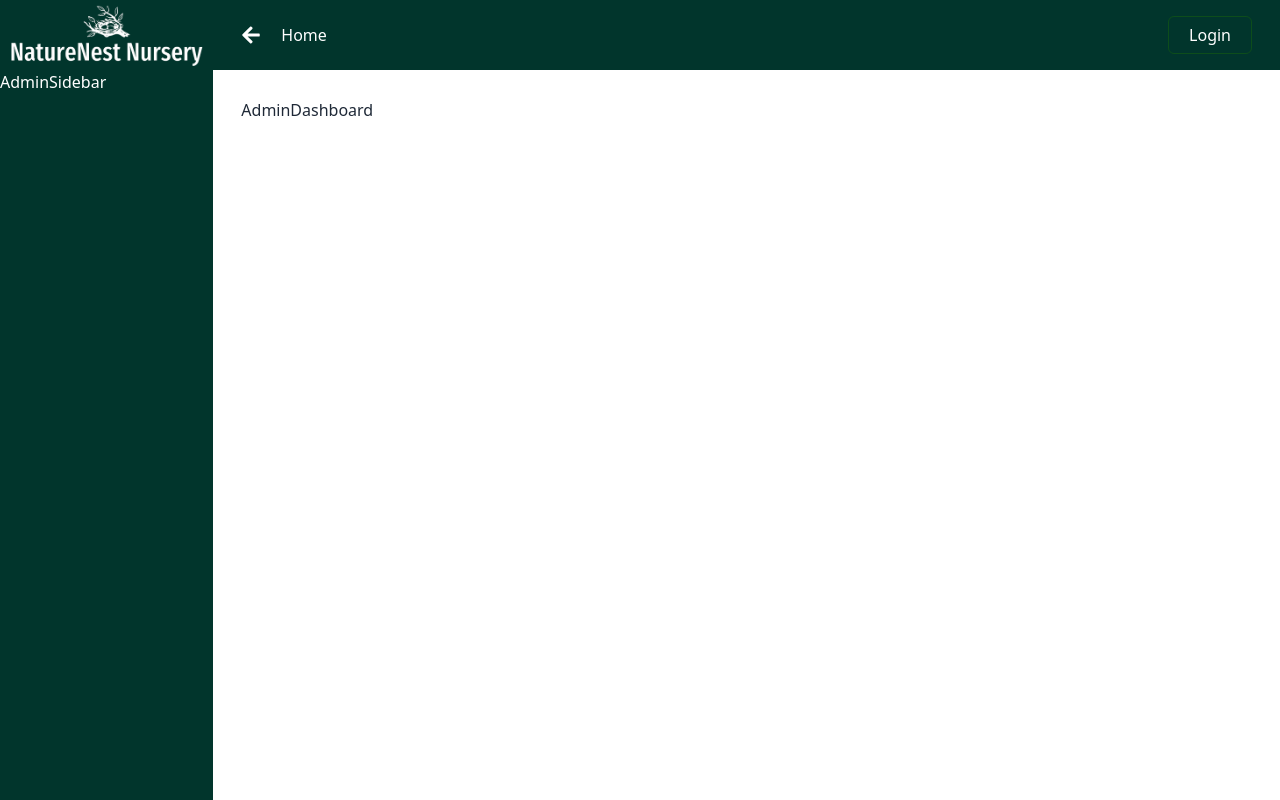
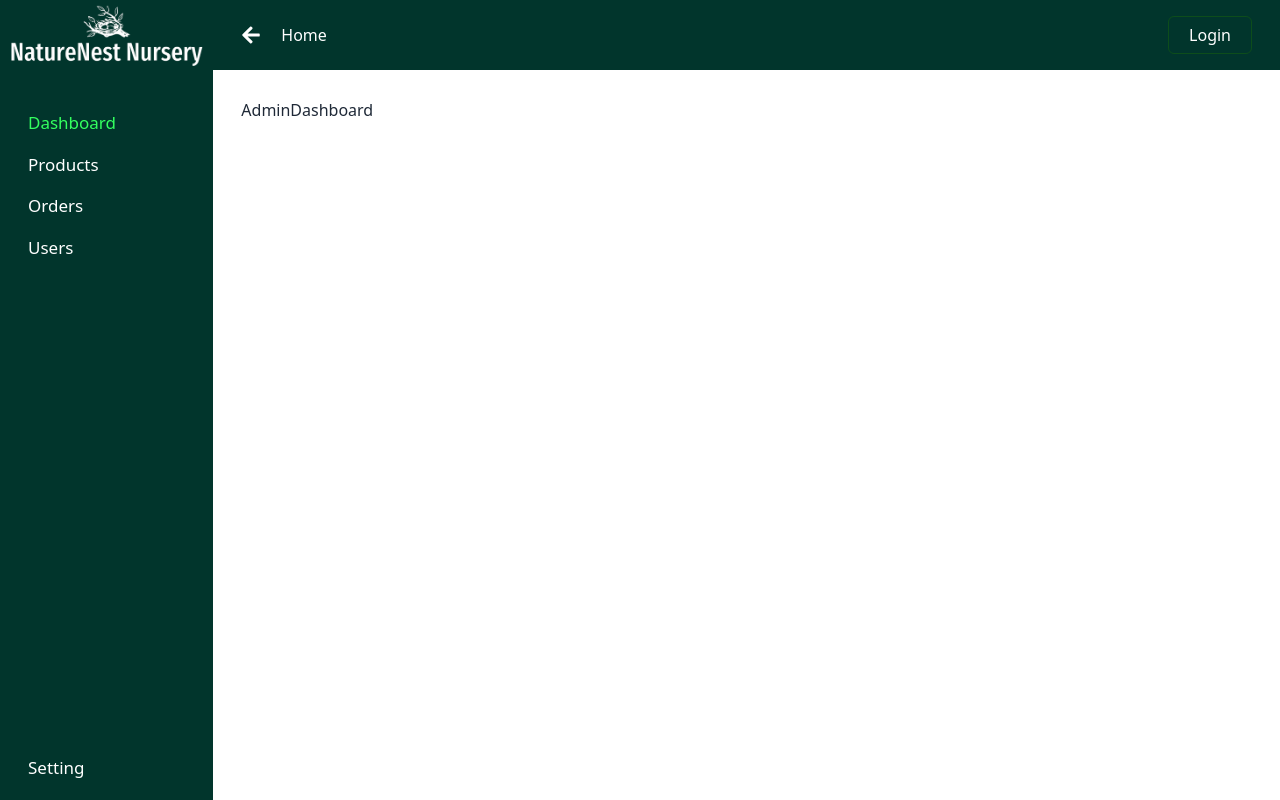
Before and after one commit to yasin2514/nest-nature-nursery-client, a React (Vite) app: page /dashboard in a window 1280 px wide. Built offline with nearby package versions, Linux system fonts and the light colour scheme; no server answers.

Commit message:
admin sidebar done

```diff
--- a/src/components/dashboard/AdminSidebar.jsx
+++ /dev/null
@@ -1,10 +0,0 @@
-
-const AdminSidebar = () => {
-    return (
-      <div>
-        <h1>AdminSidebar</h1>
-      </div>
-    );
-};
-
-export default AdminSidebar;
--- a/src/components/dashboard/Sidebar.jsx
+++ b/src/components/dashboard/Sidebar.jsx
@@ -1,14 +1,14 @@
-import AdminSidebar from "./AdminSidebar";
-import UserSidebar from "./UserSidebar";
+import AdminSidebar from "../../pages/dashboard/admin/AdminSidebar";
+import UserSidebar from "../../pages/dashboard/user/UserSidebar";
 
 const Sidebar = () => {
   const admin = true;
   const user = false;
   return (
-    <div>
+    <>
       {admin && <AdminSidebar />}
       {user && <UserSidebar />}
-    </div>
+    </>
   );
 };
 
--- /dev/null
+++ b/src/pages/dashboard/admin/AdminSidebar.jsx
@@ -0,0 +1,53 @@
+import { NavLink } from "react-router-dom";
+
+const AdminSidebar = () => {
+  const navLinks = [
+    {
+      name: "Dashboard",
+      to: "/dashboard",
+      icons: "",
+    },
+    {
+      name: "Products",
+      to: "/dashboard/products",
+    },
+    {
+      name: "Orders",
+      to: "/dashboard/orders",
+    },
+    {
+      name: "Users",
+      to: "/dashboard/users",
+    },
+  ];
+
+  return (
+    <div className="flex flex-col justify-between mt-10 px-7 h-[calc(100vh-110px)]">
+      <div className="flex flex-col items-start  gap-4 ">
+        {navLinks.map((link, index) => (
+          <NavLink
+            key={index}
+            to={link.to}
+            className={({ isActive }) =>
+              isActive
+                ? "text-[#33ff5f] text-[17px] "
+                : "text-[#ffffff]  text-[17px] hover:text-[#33ff5f]"
+            }
+          >
+            {link.name}
+          </NavLink>
+        ))}
+      </div>
+      <div className="mt-auto mb-5">
+        <NavLink
+          to={"/dashboard/settings"}
+          className="mt-auto text-[#ffffff]  text-[17px] hover:text-[#33ff5f]"
+        >
+          Setting
+        </NavLink>
+      </div>
+    </div>
+  );
+};
+
+export default AdminSidebar;
```
Also changed, not shown: src/pages/dashboard/user/UserSidebar.jsx (renamed from src/components/dashboard/UserSidebar.jsx).
